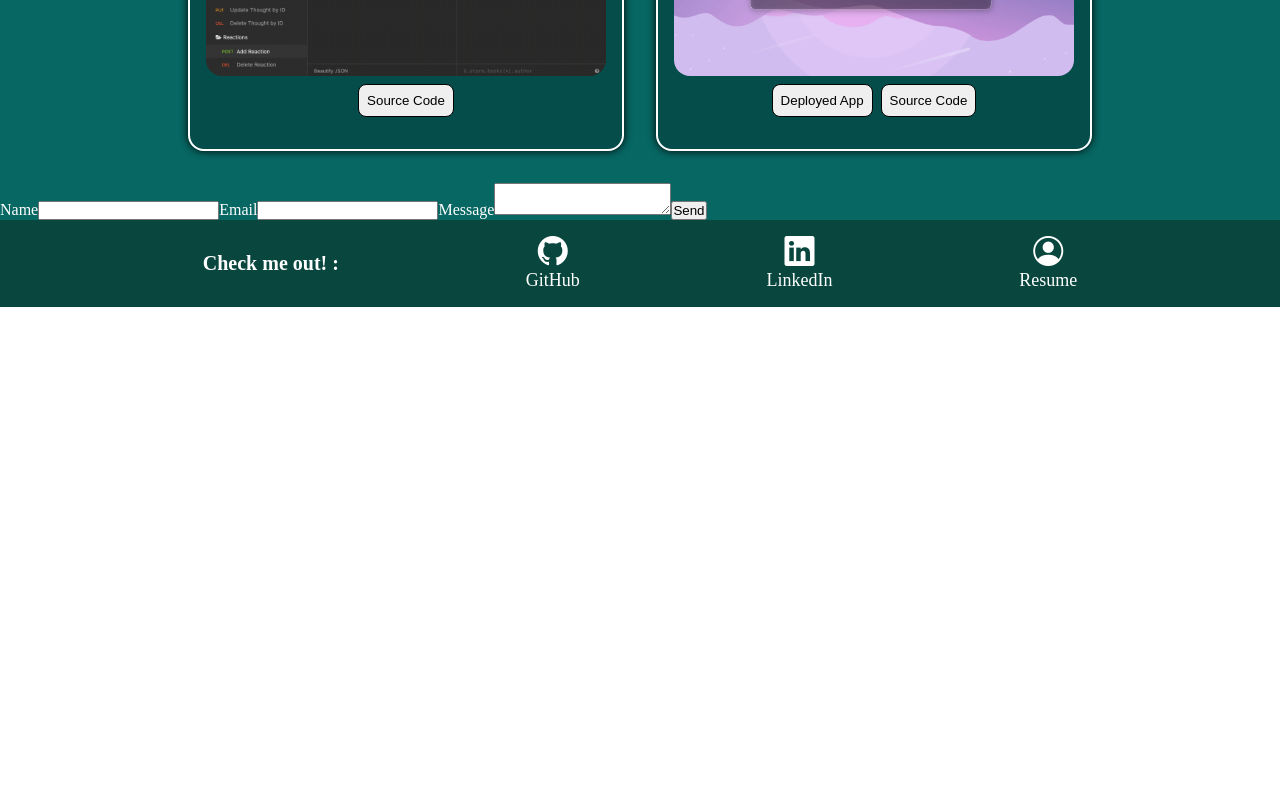
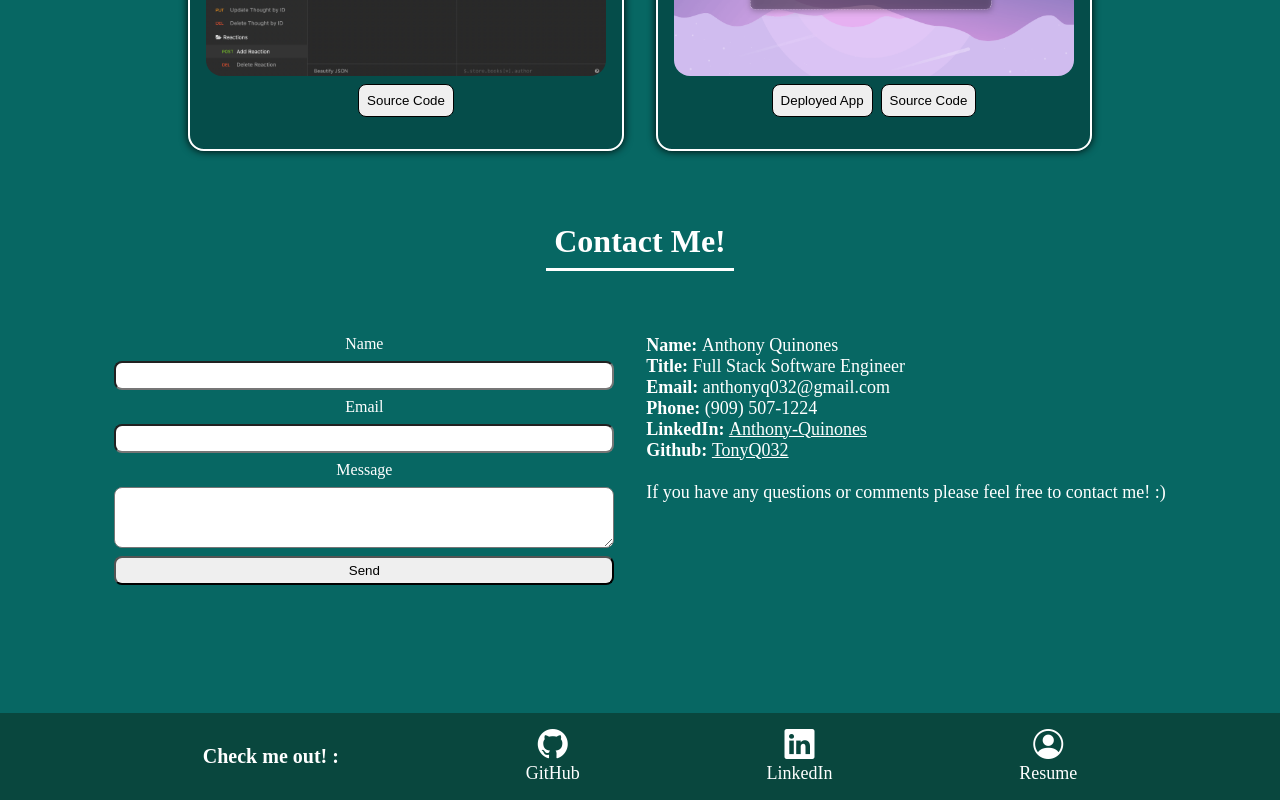
Before and after one commit to TonyQ032/react-portfolio, a React (Create React App) app: page / in a window 1280 px wide. Shown: the part 2523-3323 px from the top of the page. Before the commit the page ends 2830 px from the top, so only its background shows below. Built offline with nearby package versions, Linux system fonts and the light colour scheme.

Commit message:
Updated Contact and form css

```diff
--- a/src/App.css
+++ b/src/App.css
@@ -12,6 +12,16 @@ body {
 main {
   background-color: #076763;
   color: white;
+}
+
+button,
+.form-btn {
+  transition: 200ms;
+}
+
+button:hover,
+.form-btn:hover {
+  background-color: #98f3bf;
 }
 
 p {
--- a/src/components/Contact.jsx
+++ b/src/components/Contact.jsx
@@ -2,6 +2,7 @@ import React, { useRef } from "react";
 import "../styles/about.css";
 import Swal from "sweetalert2";
 import emailjs from "@emailjs/browser";
+import "../styles/form.css";
 
 const serviceId = "default_service";
 const templateId = "template_c8segls";
@@ -45,6 +46,10 @@ export const Contact = () => {
   };
 
   return (
+    <section className="section-container contact-main">
+      <h2 className="container-title">Contact Me!</h2>
+
+      <div className="contact-container">
         <form ref={form} onSubmit={sendEmail}>
           <label>Name</label>
           <input type="text" name="user_name" />
@@ -52,7 +57,50 @@ export const Contact = () => {
           <input type="email" name="user_email" />
           <label>Message</label>
           <textarea name="message" />
-      <input type="submit" value="Send" />
+          <input className="form-btn" type="submit" value="Send" />
         </form>
+
+        <div className="about-info">
+          <p>
+            <span className="bold">Name: </span>Anthony Quinones
+          </p>
+          <p>
+            <span className="bold">Title: </span>Full Stack Software Engineer
+          </p>
+          <p>
+            <span className="bold">Email: </span>anthonyq032@gmail.com
+          </p>
+          <p>
+            <span className="bold">Phone: </span>(909) 507-1224
+          </p>
+          <p>
+            <span className="bold">LinkedIn: </span>
+            <a
+              href="https://www.linkedin.com/in/anthony-quinones/"
+              target="_blank"
+              className="social-link"
+            >
+              Anthony-Quinones
+            </a>
+          </p>
+          <p>
+            <span className="bold">Github: </span>
+            <a
+              href="https://github.com/TonyQ032"
+              target="_blank"
+              className="social-link"
+            >
+              TonyQ032
+            </a>
+          </p>
+
+          <p>
+            <br />
+            If you have any questions or comments please feel free to contact
+            me! :)
+          </p>
+        </div>
+      </div>
+    </section>
   );
 };
--- /dev/null
+++ b/src/styles/form.css
@@ -0,0 +1,43 @@
+form {
+  display: flex;
+  align-items: center;
+  flex-direction: column;
+  width: 500px;
+  height: 250px;
+  gap: .5rem;
+}
+
+.contact-container {
+  display: flex;
+  /* align-items: center; */
+  justify-content: space-evenly;
+  gap: 2rem;
+  flex-wrap: wrap;
+}
+
+.contact-main {
+  padding: 2rem 4vw 8rem
+}
+
+input {
+  width: 100%;
+  border-radius: .5rem;
+  padding: 5px;
+}
+
+textarea {
+  height: 600px;
+  width: 100%;
+  border-radius: .5rem;
+  padding: 5px;
+}
+
+.form-btn {
+  cursor: pointer;
+}
+
+@media (max-width: 765px) {
+  form {
+    width: 100%;
+  }
+}
```
Lines whose indentation alone changed are shown as unchanged.
